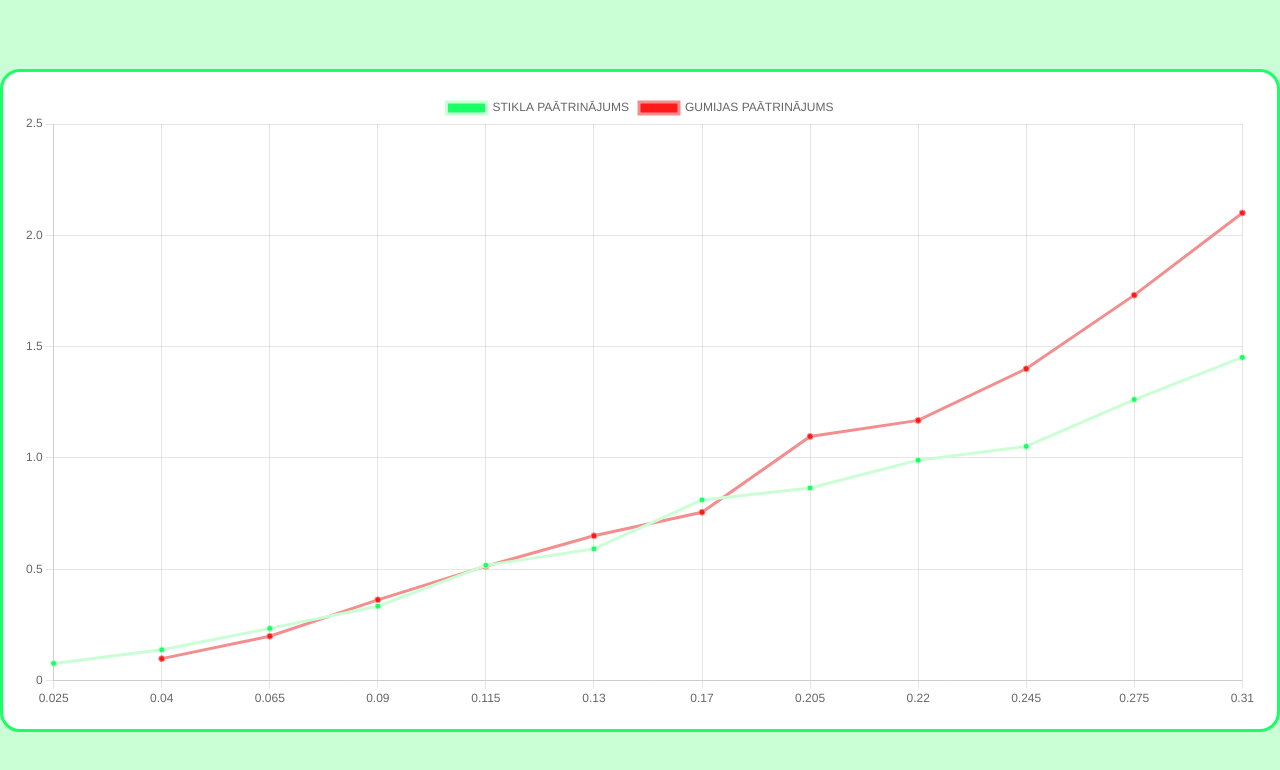
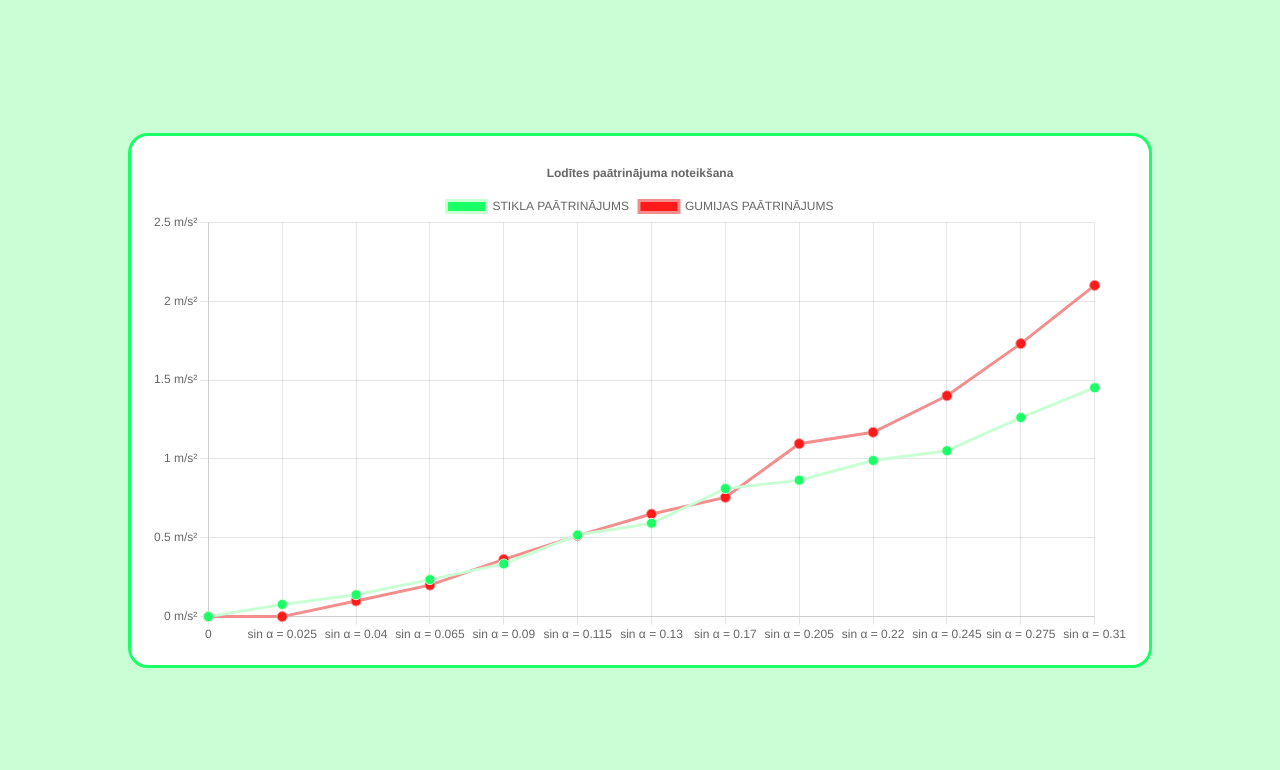
Before and after one commit to martispyc/LoditesPaatrinajumaNoteiksana, a website: page index.html in a window 1280 px wide. Drawn offline with nearby package versions, Linux system fonts and the light colour scheme.

Commit message:
first commit

```diff
--- a/index.js
+++ b/index.js
@@ -2,17 +2,17 @@ s_h_list = [.05, .08, .13, .18, .23, .26, .34, .41, .44, .49, .55, .62]
 s_t_list = [7.20, 5.38, 4.13, 3.46, 2.78, 2.60, 2.22, 2.15, 2.01, 1.95, 1.78, 1.66]
 
 g_h_list = [.05, .08, .13, .18, .23, .26, .34, .41, .44, .49, .55, .62]
-g_t_list = [0, 6.37, 4.48, 3.32, 2.79, 2.48, 2.30, 1.91, 1.85, 1.69, 1.52, 1.38]
+g_t_list = [10000, 6.37, 4.48, 3.32, 2.79, 2.48, 2.30, 1.91, 1.85, 1.69, 1.52, 1.38]
 
 
 
-const labels = [];
-const stiklsA = [];
-const gumijaA = [];
+const labels = [0];
+const stiklsA = [0];
+const gumijaA = [0];
 
 
 for (let i = 0; i < s_h_list.length; i++) {
-  labels.push(s_h_list[i]/2);
+  labels.push("sin α = "+s_h_list[i]/2);
   stiklsA.push(4/(s_t_list[i]**2));
   gumijaA.push(4/(g_t_list[i]**2));
 }
@@ -25,43 +25,49 @@ const data = {
       backgroundColor: 'rgb(26, 255, 102)',
       borderColor: 'rgb(202, 255, 213)',
       data: stiklsA,
-    //   options: {
-    //     scales: {
-    //         y: {
-    //           text: "aaaa"
-    //         },
-    //         x: {
-    //           text: "aaaa"
-    //         }
-    //     }
-    // }
+      pointRadius: 5,
+      pointHoverRadius: 10
     },
     {
       label: 'GUMIJAS PAĀTRINĀJUMS',
       backgroundColor: 'rgb(255, 26, 26)',
       borderColor: 'rgb(243, 142, 142)',
       data: gumijaA,
-    //   options: {
-    //     scales: {
-    //         y: {
-    //           text: "aaaa"
-    //         },
-    //         x: {
-    //           text: "aaaa"
-    //         }
-    //     }
-    // }
+      pointRadius: 5,
+      pointHoverRadius: 10
     }
 
   ],
-
 };
 
 const config = {
     type: 'line',
     data: data,
-    options: {}
-  };
+    options: {
+      responsive: true,
+      plugins: {
+        title: {
+          display: true,
+          text: "Lodītes paātrinājuma noteikšana"
+        }
+      },
+      scales: {
+        y: {
+          beginAtZero: true,
+          ticks: {
+            // Include a dollar sign in the ticks
+            callback: function(value, index, ticks) {
+                return value+' m/s²';
+            }
+        }
+
+        },
+        x: {
+          beginAtZero: true,
+        }
+      }
+  }
+};
 
 const myChart = new Chart(
     document.getElementById('myChart'),
--- a/sass/main.scss
+++ b/sass/main.scss
@@ -28,7 +28,7 @@ body {
     justify-content: center;
   }
   .chartBox {
-    width: 150rem;
+    width: 80vw;
     padding: 20px;
     border-radius: 20px;
     border: solid 3px rgb(26, 255, 102);
```
Also changed, not shown: css/style.css.
